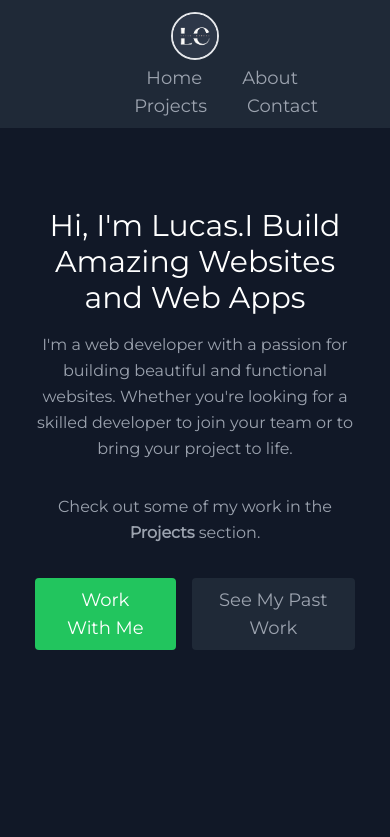
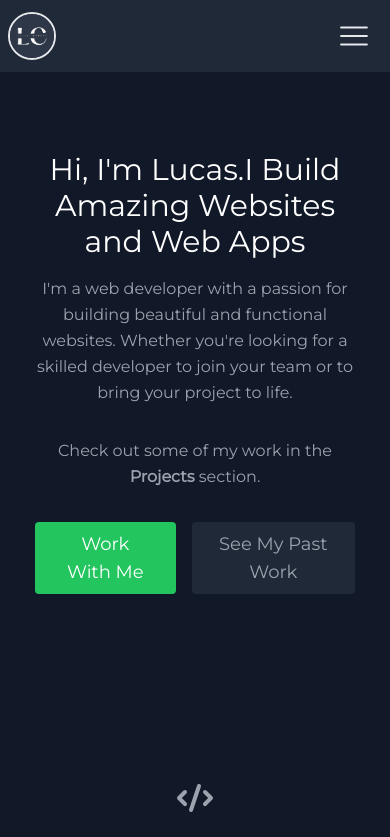
Before and after one commit to LucasCoppola/Portfolio-og, a React (Vite) app: page / in a window 390 px wide. Shown: the top 837 px of the page. Built offline with nearby package versions, Linux system fonts and the light colour scheme.

Commit message:
Navbar & responsive Navbar

```diff
--- a/src/components/Navbar.jsx
+++ b/src/components/Navbar.jsx
@@ -1,28 +1,67 @@
-import React from 'react'
+import React, { useState } from 'react'
+import { RxHamburgerMenu } from 'react-icons/rx'
+import { IoCloseOutline } from 'react-icons/io5'
 
 const Navbar = () => {
+	const [menuOpen, setMenuOpen] = useState(false)
+
+	const toggleMenu = () => {
+		setMenuOpen(!menuOpen)
+	}
+
 	return (
-		<header className="bg-gray-800 md:sticky top-0 z-10 px-16">
-			<div className="container mx-auto flex flex-wrap p-2 flex-col md:flex-row items-center">
-				<a href="#about">
-					<img
-						src="../../public/LC.png"
-						alt="logo"
-						className="w-12 h-12 rounded-full my-1 border-2 border-white-500"
-					/>
-				</a>
+		<header className="bg-gray-800 md:sticky top-0 z-10">
+			<div className="container mx-auto flex flex-wrap p-2 flex-col lg:px-20 md:flex-row md:justify-between items-center">
+				<div className="flex justify-between items-center w-full md:w-auto">
+					<div className="flex-grow flex-shrink">
+						<a href="#about">
+							<img
+								src="../../LC.png"
+								alt="logo"
+								className="w-12 h-12 rounded-full my-1 border-2 border-white-500 md:mr-auto"
+							/>
+						</a>
+					</div>
 
-				<nav className="flex flex-wrap items-center justify-end md:ml-auto">
-					<a href="#projects" className="mx-5 text-lg hover:text-white">
+					<div className="hidden md:flex ml-auto">
+						<a href="#projects" className="block mt-4 md:mt-0 text-lg text-white hover:text-gray-400">
+							Home
+						</a>
+						<a href="#about" className="block mt-4 md:mt-0 ml-6 text-lg text-white hover:text-gray-400">
+							About
+						</a>
+						<a href="#skills" className="block mt-4 md:mt-0 ml-6 text-lg text-white hover:text-gray-400">
+							Projects
+						</a>
+						<a href="#contact" className="block mt-4 md:mt-0 ml-6 text-lg text-white hover:text-gray-400">
+							Contact
+						</a>
+					</div>
+					<div className="flex-grow-0 flex-shrink">
+						<button
+							className="inline-block md:hidden ml-auto px-3 py-2 rounded text-gray-200 hover:text-white focus:outline-none"
+							onClick={toggleMenu}
+						>
+							<RxHamburgerMenu className={`${menuOpen ? 'hidden' : 'block'} w-8 h-8  `} />
+							<IoCloseOutline className={`${menuOpen ? 'block' : 'hidden'} w-8 h-8 color-white `} />
+						</button>
+					</div>
+				</div>
+
+				<nav className={`${menuOpen ? 'flex flex-col md:flex-row ml-auto ' : 'hidden'} pl-4 pr-4`}>
+					<a href="#projects" className="block mt-4 md: md:mt-0  text-right text-lg hover:text-white">
 						Home
 					</a>
-					<a href="#about" className="mx-5 text-lg hover:text-white">
+
+					<a href="#about" className="block mt-4 md: md:mt-0  text-right text-lg hover:text-white">
 						About
 					</a>
-					<a href="#skills" className="mx-5 text-lg hover:text-white">
+
+					<a href="#skills" className="block mt-4 md: md:mt-0  text-right text-lg hover:text-white">
 						Projects
 					</a>
-					<a href="#contact" className="ml-5 text-lg hover:text-white">
+
+					<a href="#contact" className="block mt-4  md:mt-0   text-right text-lg hover:text-white">
 						Contact
 					</a>
 				</nav>
@@ -32,3 +71,78 @@ const Navbar = () => {
 }
 
 export default Navbar
+
+/* Back Up Code */
+
+// import React, { useState } from 'react'
+// import { RxHamburgerMenu } from 'react-icons/rx'
+// import { IoCloseOutline } from 'react-icons/io5'
+
+// const Navbar = () => {
+// 	const [menuOpen, setMenuOpen] = useState(false)
+
+// 	const toggleMenu = () => {
+// 		setMenuOpen(!menuOpen)
+// 	}
+
+// 	return (
+// 		<header className="bg-gray-800 md:sticky top-0 z-10">
+// 			<div className="container mx-auto flex flex-wrap p-2 flex-col md:flex-row md:justify-between items-center">
+// 				<div className="flex justify-between  items-center lg:w-full lg:px-20 lg:py-1 md:w-auto md:p-4 ">
+// 					<a href="#about">
+// 						<img
+// 							src="../../LC.png"
+// 							alt="logo"
+// 							className="w-12 h-12 rounded-full my-1 border-2 border-white-500 md:mr-auto"
+// 						/>
+// 					</a>
+// 					<div className="hidden md:flex ml-auto">
+// 						<a href="#projects" className="block mt-4 md:md:mt-0 text-lg text-white hover:text-gray-400">
+// 							Home
+// 						</a>
+// 						<a href="#about" className="block mt-4 md:md:mt-0 ml-4 text-lg text-white hover:text-gray-400">
+// 							About
+// 						</a>
+// 						<a href="#skills" className="block mt-4 md:md:mt-0 ml-4 text-lg text-white hover:text-gray-400">
+// 							Projects
+// 						</a>
+// 						<a
+// 							href="#contact"
+// 							className="block mt-4 md:md:mt-0 ml-4 text-lg text-white hover:text-gray-400"
+// 						>
+// 							Contact
+// 						</a>
+// 					</div>
+
+// 					<button
+// 						className="inline-block md:hidden ml-auto px-3 py-2 rounded text-gray-200 hover:text-white focus:outline-none"
+// 						onClick={toggleMenu}
+// 					>
+// 						<RxHamburgerMenu className={`${menuOpen ? 'hidden' : 'block'} w-8 h-8  `} />
+// 						<IoCloseOutline className={`${menuOpen ? 'block' : 'hidden'} w-8 h-8 color-white `} />
+// 					</button>
+// 				</div>
+
+// 				<nav className={`${menuOpen ? 'flex flex-col md:flex-row ml-auto ' : 'hidden'} pl-4 pr-4`}>
+// 					<a href="#projects" className="block mt-4 md: md:mt-0  text-right text-lg hover:text-white">
+// 						Home
+// 					</a>
+
+// 					<a href="#about" className="block mt-4 md: md:mt-0  text-right text-lg hover:text-white">
+// 						About
+// 					</a>
+
+// 					<a href="#skills" className="block mt-4 md: md:mt-0  text-right text-lg hover:text-white">
+// 						Projects
+// 					</a>
+
+// 					<a href="#contact" className="block mt-4  md:mt-0   text-right text-lg hover:text-white">
+// 						Contact
+// 					</a>
+// 				</nav>
+// 			</div>
+// 		</header>
+// 	)
+// }
+
+// export default Navbar
```
